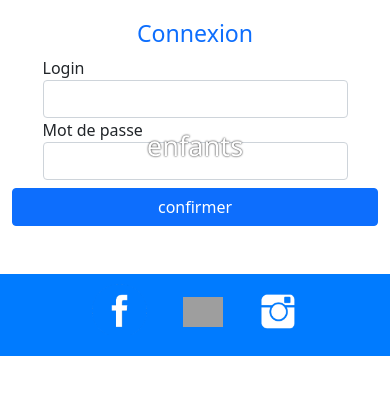
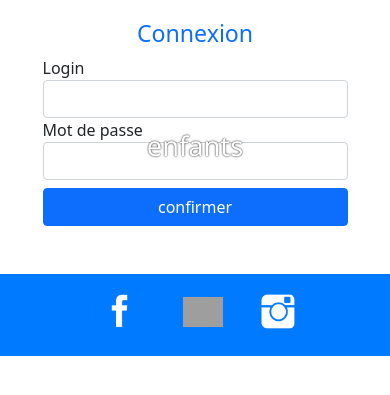
Before and after one commit to emmanuel-cabassot/discussion, a PHP site: page /php/connexion in a window 390 px wide. Shown: the part 360-755 px from the top of the page. Run offline with PHP 8.4, Linux system fonts and the light colour scheme; grey boxes are pictures that could not be loaded.

Commit message:
Petites modifications visuelles

```diff
--- a/php/connexion.php
+++ b/php/connexion.php
@@ -81,7 +81,7 @@ if (isset($_POST['login']) AND isset($_POST['password']))
             <label for="Mot de passe">Mot de passe</label>
             <input type="password" class="form-control" id="Mot de passe" name="password" required>
         </div>
-        <button type="submit" class="btn btn-primary d-block col-12 col-sm-9 col-md-6 col-lg-4 ml-auto mr-auto" name="envoyer">confirmer</button>
+        <button type="submit" class="btn btn-primary d-block col-10 col-sm-9 col-md-6 col-lg-4 ml-auto mr-auto" name="envoyer">confirmer</button>
         </form>
     </section>
 </main>
--- a/php/inscription.php
+++ b/php/inscription.php
@@ -95,7 +95,7 @@ if(isset($_POST['envoyer']) AND $_POST['password'] === $_POST['confirm_password'
             <label  for="Mot de passe">Confirmer le mot de pass</label>
             <input type="password" class="form-control" id="Mot de passe" name="confirm_password" required>
         </div>
-        <button type="submit" class="btn btn-primary d-block col-12 col-sm-9 col-md-6 col-lg-4 ml-auto mr-auto" name="envoyer">confirmer</button>
+        <button type="submit" class="btn btn-primary d-block col-10 col-sm-9 col-md-6 col-lg-4 ml-auto mr-auto" name="envoyer">confirmer</button>
         </form>
     </section>
 </main>
--- a/php/profil.php
+++ b/php/profil.php
@@ -81,7 +81,7 @@ else
             <label  for="Mot de passe">Confirmer le mot de passe</label>
             <input type="password" class="form-control" id="Mot de passe" name="confirm_password" required>
         </div>
-        <button type="submit" class="btn btn-primary d-block col-12 col-sm-9 col-md-6 col-lg-4 ml-auto mr-auto" name="envoyer">confirmer</button>
+        <button type="submit" class="btn btn-primary d-block col-10 col-sm-9 col-md-6 col-lg-4 ml-auto mr-auto" name="envoyer">confirmer</button>
         </form>
     </section>
 </main>
```
